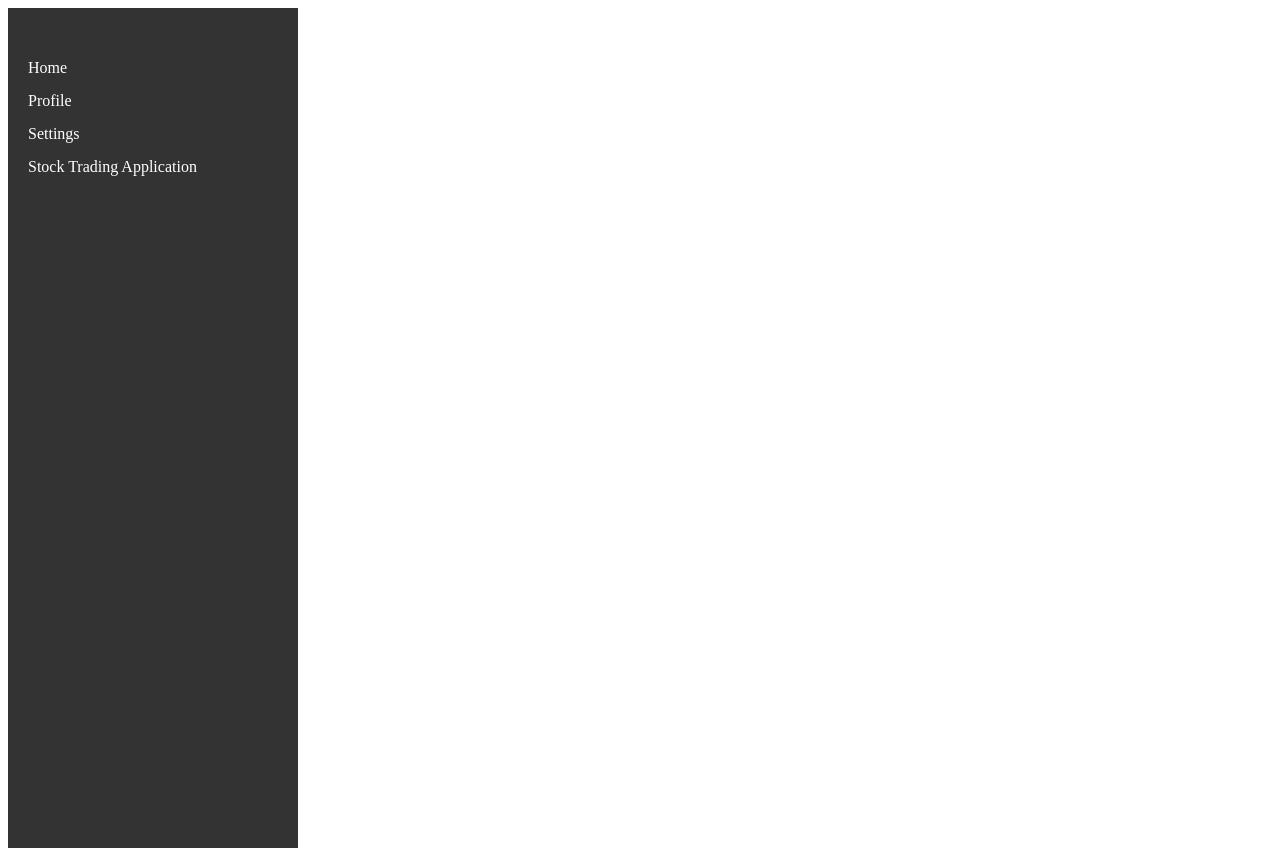
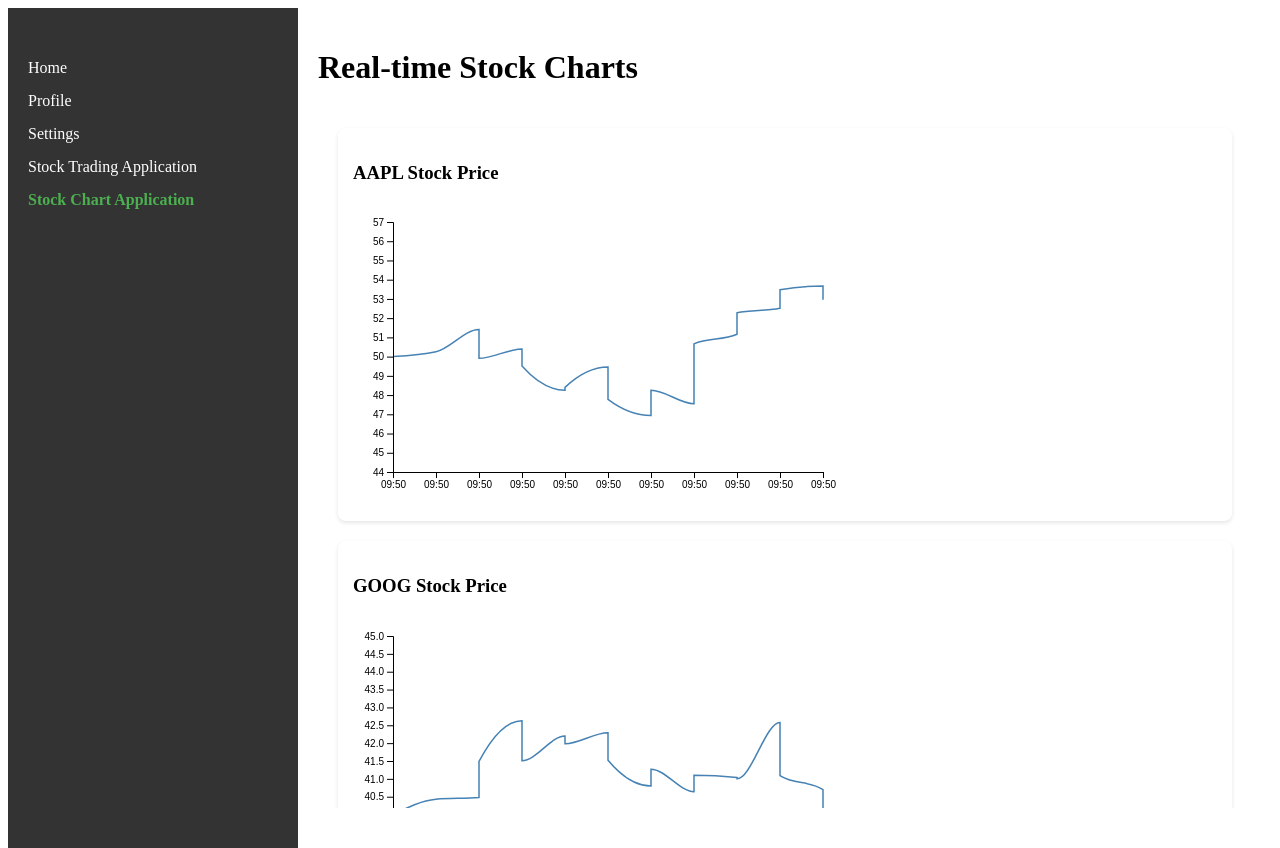
Before and after one commit to fgh64hfhk/my-react-app-2024, a React (Vite) app: page /chart in a window 1280 px wide. Built offline with nearby package versions, Linux system fonts and the light colour scheme; no server answers.

Commit message:
A chart simulating the historical price dynamics of stocks

```diff
--- a/package.json
+++ b/package.json
@@ -10,6 +10,7 @@
     "preview": "vite preview"
   },
   "dependencies": {
+    "d3": "^7.9.0",
     "react": "^18.3.1",
     "react-dom": "^18.3.1",
     "react-router-dom": "^7.1.1",
@@ -17,6 +18,7 @@
   },
   "devDependencies": {
     "@eslint/js": "^9.17.0",
+    "@types/d3": "^7.4.3",
     "@types/react": "^18.3.18",
     "@types/react-dom": "^18.3.5",
     "@vitejs/plugin-react": "^4.3.4",
--- a/src/main.tsx
+++ b/src/main.tsx
@@ -3,6 +3,8 @@
 // import "./index.css";
 // import App from "./App.tsx";
 import { onCLS, onINP, onLCP, Metric } from "web-vitals";
+
+import "./stock/StockChart.css"
 
 // Router
 import NavigateRouter from "./router/NavigateRouter.tsx";
@@ -11,15 +13,15 @@
 function sendToAnalytics(metric: Metric) {
   // 这里可以将数据发送到你的分析服务
   console.log("Web Vitals Metric:", metric);
-  const body = JSON.stringify(metric);
-  fetch("http://localhost:8080/React-backend/pref", {
-    body,
-    method: "POST",
-    keepalive: true,
-    headers: {
-      "Content-Type": "application/json",
-    },
-  });
+  // const body = JSON.stringify(metric);
+  // fetch("http://localhost:8080/React-backend/pref", {
+  //   body,
+  //   method: "POST",
+  //   keepalive: true,
+  //   headers: {
+  //     "Content-Type": "application/json",
+  //   },
+  // });
 }
 
 // 收集 Web Vitals 并将其发送到分析服务
--- a/src/router/NavigateRouter.tsx
+++ b/src/router/NavigateRouter.tsx
@@ -2,6 +2,7 @@
 import { useLocation, NavLink, Routes, Route } from "react-router-dom";
 import "./NavigateRouter.css"; // 引入样式文件
 import StockTradingApp from "../stock/StockTrading";
+import StockChartApp from "../stock/StockPage";
 
 function Home() {
   return <h1 className="page-title">Home Page</h1>;
@@ -66,6 +67,15 @@
               Stock Trading Application
             </NavLink>
           </li>
+          {/* 股票圖表 */}
+          <li>
+            <NavLink
+              to="/chart"
+              className={({ isActive }) => (isActive ? "active-link" : "")}
+            >
+              Stock Chart Application
+            </NavLink>
+          </li>
         </ul>
       </nav>
       {/* 右側內容 */}
@@ -75,6 +85,7 @@
           <Route path="/profile" element={<Profile />} />
           <Route path="/settings" element={<Settings />} />
           <Route path="/stock" element={<StockTradingApp />} />
+          <Route path="/chart" element={<StockChartApp />} />
         </Routes>
       </main>
     </div>
--- /dev/null
+++ b/src/stock/StockChart.css
@@ -0,0 +1,13 @@
+.stock-grid {
+  display: grid;
+  grid-template-columns: repeat(auto-fit, minmax(500px, 1fr));
+  gap: 20px;
+  padding: 20px;
+}
+
+.stock-item {
+  background: white;
+  border-radius: 8px;
+  padding: 15px;
+  box-shadow: 0 2px 4px rgba(0, 0, 0, 0.1);
+}
--- /dev/null
+++ b/src/stock/StockChart.tsx
@@ -0,0 +1,112 @@
+import React, { useRef } from "react";
+import * as d3 from "d3";
+
+import type { BaseType } from "d3-selection";
+import type { Transition } from "d3-transition";
+import type { NumberValue } from "d3";
+
+// 定義更精確的型別
+// type AxisSelection = Selection<SVGGElement, unknown, BaseType, unknown>;
+type AxisTransition = Transition<SVGGElement, unknown, BaseType, unknown>;
+
+interface StockChartProps {
+  history: { timestamp: number; price: number }[];
+  symbol: string;
+}
+
+const StockChart: React.FC<StockChartProps> = ({ history, symbol }) => {
+  const chartRef = useRef<SVGSVGElement | null>(null);
+  const pathRef = useRef<SVGPathElement | null>(null);
+
+  //   const currentPathRef = pathRef.current;
+  const currentChartRef = chartRef.current;
+
+  //   console.log("Chart chartRef: ", currentChartRef);
+  //   console.log("Chart pathRef: ", currentPathRef);
+
+  const width = 500;
+  const height = 300;
+  const margin = { top: 20, right: 30, bottom: 30, left: 40 };
+
+  // 使用 D3 繪製圖表
+  const svg = d3.select(currentChartRef);
+
+  svg.selectAll("*").remove(); // 清空已有的圖表內容
+
+  pathRef.current = svg
+    .append("path")
+    .attr("fill", "none")
+    .attr("stroke", "steelblue")
+    .attr("stroke-width", 1.5)
+    .node();
+
+  // 添加坐標軸群組
+  svg
+    .append("g")
+    .attr("class", "x-axis")
+    .attr("transform", `translate(0,${height - margin.bottom})`);
+
+  svg
+    .append("g")
+    .attr("class", "y-axis")
+    .attr("transform", `translate(${margin.left},0)`);
+
+  // 更新比例尺
+  const x = d3
+    .scaleTime()
+    .domain(d3.extent(history, (d) => new Date(d.timestamp)) as [Date, Date])
+    .range([margin.left, width - margin.right]);
+
+  const y = d3
+    .scaleLinear()
+    .domain([
+      (d3.min(history, (d) => d.price) ?? 0) * 0.95, // 下限設為最低價的95%
+      (d3.max(history, (d) => d.price) ?? 0) * 1.05 || 100, // 上限設為最高價的105%
+    ])
+    .nice()
+    .range([height - margin.bottom, margin.top]);
+
+  // 更新坐標軸
+  svg
+    .select<SVGGElement>(".x-axis")
+    .transition()
+    .duration(300)
+    .call((g: AxisTransition) => {
+      const xAxis = d3.axisBottom(x).tickFormat((d: NumberValue) => {
+        return d3.timeFormat("%H:%M")(new Date(d.valueOf()));
+      });
+      (xAxis as unknown as (selection: AxisTransition) => void)(g);
+    });
+
+  svg
+    .select<SVGGElement>(".y-axis")
+    .transition()
+    .duration(300)
+    .call((g: AxisTransition) => {
+      const yAxis = d3.axisLeft(y);
+      (yAxis as unknown as (selection: AxisTransition) => void)(g);
+    });
+
+  // 更新線條
+  const line = d3
+    .line<{ timestamp: number; price: number }>()
+    .x((d) => x(new Date(d.timestamp)))
+    .y((d) => y(d.price))
+    .curve(d3.curveMonotoneX);
+
+  // 使用過渡效果更新路徑
+  d3.select(pathRef.current)
+    .datum(history)
+    .transition()
+    .duration(300)
+    .attr("d", line);
+
+  return (
+    <div className="stock-chart">
+      <h3>{symbol} Stock Price</h3>
+      <svg ref={chartRef} width={500} height={300}></svg>
+    </div>
+  );
+};
+
+export default StockChart;
--- /dev/null
+++ b/src/stock/StockPage.tsx
@@ -0,0 +1,35 @@
+import StockChart from "./StockChart";
+import { useContext } from "react";
+import { StockContext, StockProvider } from "./StockProvider";
+
+const StockPage = () => {
+  const context = useContext(StockContext);
+  if (!context) {
+    return <div>Loading...</div>;
+  }
+  const { stockHistory } = context;
+
+  return (
+    <div className="stock-grid">
+      {Object.keys(stockHistory).map((symbol) => (
+        <div key={symbol} className="stock-item">
+          <StockChart symbol={symbol} history={stockHistory[symbol]} />
+        </div>
+      ))}
+    </div>
+  );
+};
+
+// 樹根組件
+function StockChartApp() {
+  return (
+    <StockProvider>
+      <div className="stock-app">
+        <h1>Real-time Stock Charts</h1>
+        <StockPage />
+      </div>
+    </StockProvider>
+  );
+}
+
+export default StockChartApp;
--- a/src/stock/StockProvider.tsx
+++ b/src/stock/StockProvider.tsx
@@ -18,6 +18,7 @@
 const StockContext = createContext<
   | {
       stocks: Stock[];
+      stockHistory: StockHistory;
       updateStockPrice: () => void;
     }
   | undefined
@@ -28,8 +29,10 @@
   children: ReactNode;
 }
 
-// TODO 定義股票價格歷史紀錄表
-// TODO 將歷史紀錄表轉換成動態圖表顯示
+// 定義股票價格歷史紀錄表
+interface StockHistory {
+  [symbol: string]: { timestamp: number; price: number }[];
+}
 
 const initialStock = [
   { symbol: "AAPL", price: 50, priceChange: 0 },
@@ -38,8 +41,16 @@
   { symbol: "NVDA", price: 30, priceChange: 0 },
 ];
 
+// 將歷史紀錄表轉換成動態圖表顯示 D3 Financial Components (D3FC)
+const initialStockHistory = initialStock.reduce((history, stock) => {
+  history[stock.symbol] = [{ timestamp: Date.now(), price: stock.price }];
+  return history;
+}, {} as StockHistory);
+
 const StockProvider = ({ children }: StockProviderProps) => {
   const [stocks, setStocks] = useState<Stock[]>(initialStock);
+  const [stockHistory, setStockHistory] =
+    useState<StockHistory>(initialStockHistory);
 
   // Box-Muller Transform
   const generateNormalRandom = () => {
@@ -57,11 +68,13 @@
     const baseVolatility = 0.02;
     // 市場負趨勢因子(降息預期減弱)
     const marketTrend = -0.001;
-    // 大波動模擬
+    // 大波動模擬(黑天鵝事件)
     const blackSwanProbability = 0.01; // 1% 機率發生大波動
 
-    setStocks((prevStocks) =>
-      prevStocks.map((stock) => {
+    // 更新股票
+    setStocks((prevStocks) => {
+      // 準備已更新價格的股票
+      const updatedStocks = prevStocks.map((stock) => {
         // 基礎波動（正態隨機波動）
         const randomFluctuation = generateNormalRandom() * baseVolatility;
 
@@ -76,17 +89,18 @@
 
         // 長期正趨勢因子(Siri 發展)
         let longTermTrend = 0;
-        if (stock.symbol === 'AAPL') {
+        if (stock.symbol === "AAPL") {
           longTermTrend = 0.003;
         }
 
         // 累計所有變化因素
-        const totalChange = randomFluctuation + longTermTrend + marketTrend + extraChange;
+        const totalChange =
+          randomFluctuation + longTermTrend + marketTrend + extraChange;
 
         let newPrice = stock.price * (1 + totalChange);
 
         // 跌幅反彈機制
-        if ((newPrice / stock.price - 1) <= -0.05) {
+        if (newPrice / stock.price - 1 <= -0.05) {
           const reboundFactor = 0.02; // 反彈因子
           newPrice *= 1 + reboundFactor;
         }
@@ -102,8 +116,27 @@
             (((newPrice - stock.price) / stock.price) * 100).toFixed(2)
           ),
         };
-      })
-    );
+      });
+
+      // 更新股票歷史數據
+    setStockHistory((prevHistory) => {
+      const newHistory = { ...prevHistory };
+      updatedStocks.forEach((stock) => {
+        // 如果歷史數據內沒有對應的股票代碼，新增進去
+        if (!newHistory[stock.symbol]) {
+          newHistory[stock.symbol] = [];
+        }
+        newHistory[stock.symbol].push({
+          timestamp: Date.now(),
+          price: stock.price,
+        });
+      });
+      return newHistory;
+    });
+      return updatedStocks;
+    });
+
+
   }, []); // 沒有依賴，所以依賴陣列為空
 
   useEffect(() => {
@@ -112,7 +145,7 @@
   }, [updateStockPrice]); // 添加依賴，避免 ESLint 警告
 
   return (
-    <StockContext.Provider value={{ stocks, updateStockPrice }}>
+    <StockContext.Provider value={{ stocks, stockHistory, updateStockPrice }}>
       {children}
     </StockContext.Provider>
   );
--- a/src/stock/StockTrading.tsx
+++ b/src/stock/StockTrading.tsx
@@ -73,7 +73,13 @@
           {stocks.map((stock) => (
             <li key={stock.symbol}>
               <div>
-                股票代碼: {stock.symbol}, 股票價格: {stock.price}, 股票價格變動百分比: {Math.abs(stock.priceChange) > 3 ? <span style={{color: 'red'}}>{stock.priceChange}</span> : <span style={{color: 'blue'}}>{stock.priceChange}</span>}
+                股票代碼: {stock.symbol}, 股票價格: {stock.price},
+                股票價格變動百分比:{" "}
+                {Math.abs(stock.priceChange) > 3 ? (
+                  <span style={{ color: "red" }}>{stock.priceChange}</span>
+                ) : (
+                  <span style={{ color: "blue" }}>{stock.priceChange}</span>
+                )}
               </div>
               <button
                 onClick={() =>
@@ -242,11 +248,12 @@
 }
 interface Action {
   type: "BUY" | "SELL"; // 動作類型:買入或賣出
-  payload: {
-    symbol: string; // 股票符號
-    amount: number; // 賣出或買入的數量
-    price?: number; // 股票價格，用於計算交易金額
-  };
+  payload: Payload;
+}
+interface Payload {
+  symbol: string; // 股票符號
+  amount: number; // 賣出或買入的數量
+  price?: number; // 股票價格，用於計算交易金額
 }
 // 定義 Reducer -> 動作類型與資料載體
 const portfolioReducer = (
@@ -281,7 +288,9 @@
       if (balance < transaction) {
         return {
           ...state,
-          errorMessage: `你的餘額 ${balance.toFixed(2)} USD 不足以購買 ${symbol}:${price} USD ${amount} 股。`,
+          errorMessage: `你的餘額 ${balance.toFixed(
+            2
+          )} USD 不足以購買 ${symbol}:${price} USD ${amount} 股。`,
         };
       }
       // 更新投資組合
@@ -294,8 +303,6 @@
             (currentAmount + amount), // 更新平均購入價格
         },
       };
-
-      // TODO 需要撰寫餘額用完的提示
 
       return {
         ...state,
```
Also changed, not shown: 1 other file (tests, documents, lock files or other folders).
